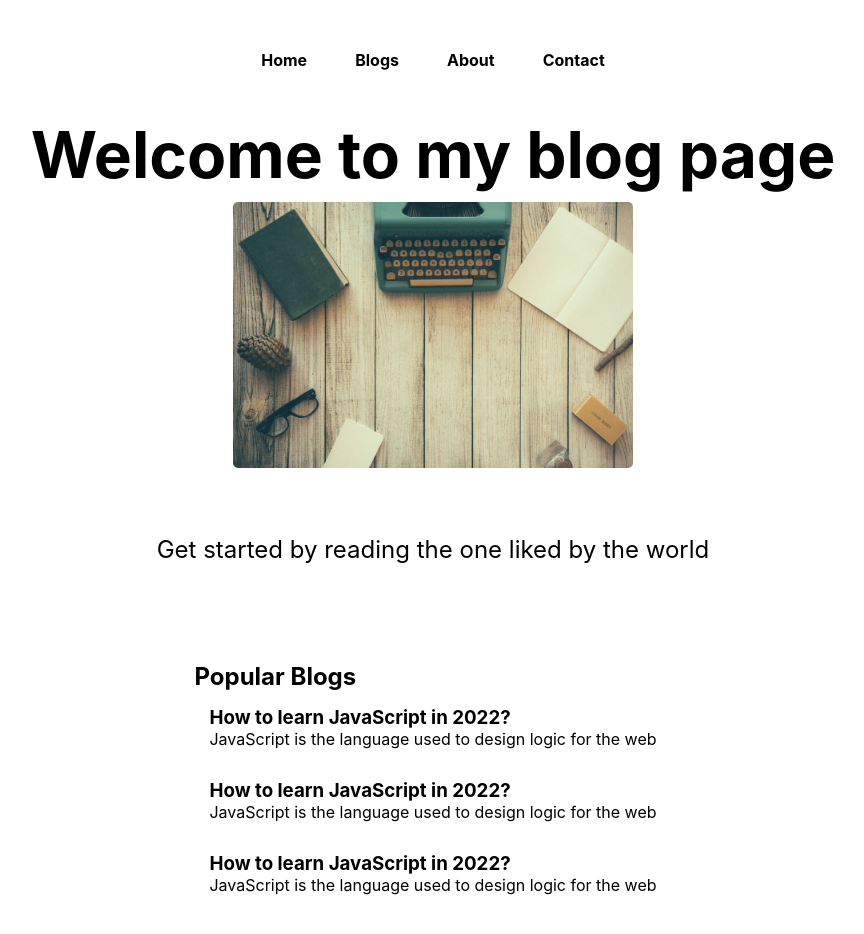
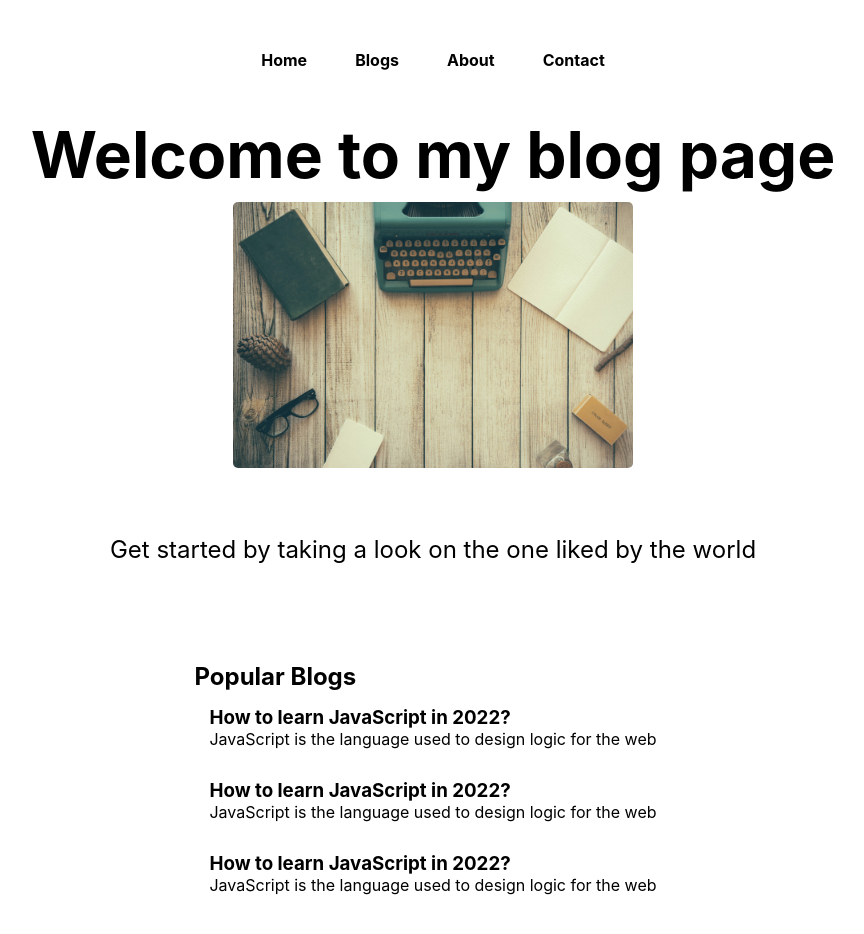
Before and after one commit to 14anirudh/Blog_Next, a Next.js app: page / in a window 1280 px wide. Shown: the top 934 px of the page, without its empty margins (207-1071 px from the left). Built offline with nearby package versions, Linux system fonts and the light colour scheme.

Commit message:
checking auto deployment

```diff
--- a/pages/index.js
+++ b/pages/index.js
@@ -30,7 +30,7 @@ export default function Home() {
         />
         {/* div className={`${styles1.body} ${styles2.body}`} */}
         <p className={styles.description}>
-          Get started by reading the one liked by the world
+          Get started by taking a look on the one liked by the world
         </p>
         {/* <p className="stylejsx">style jsx demo</p> */}
         <div className={styles.blogs}>
```
